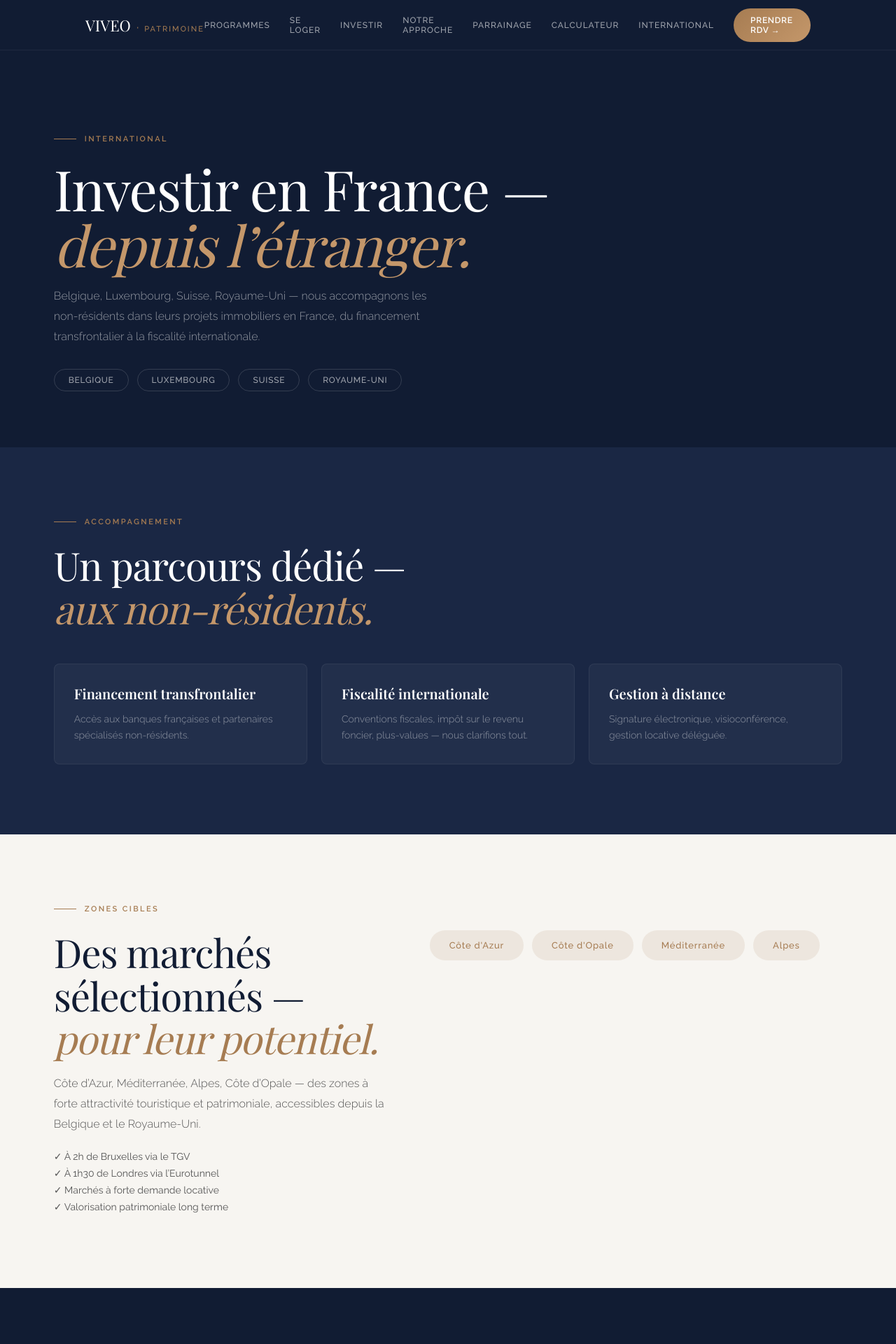
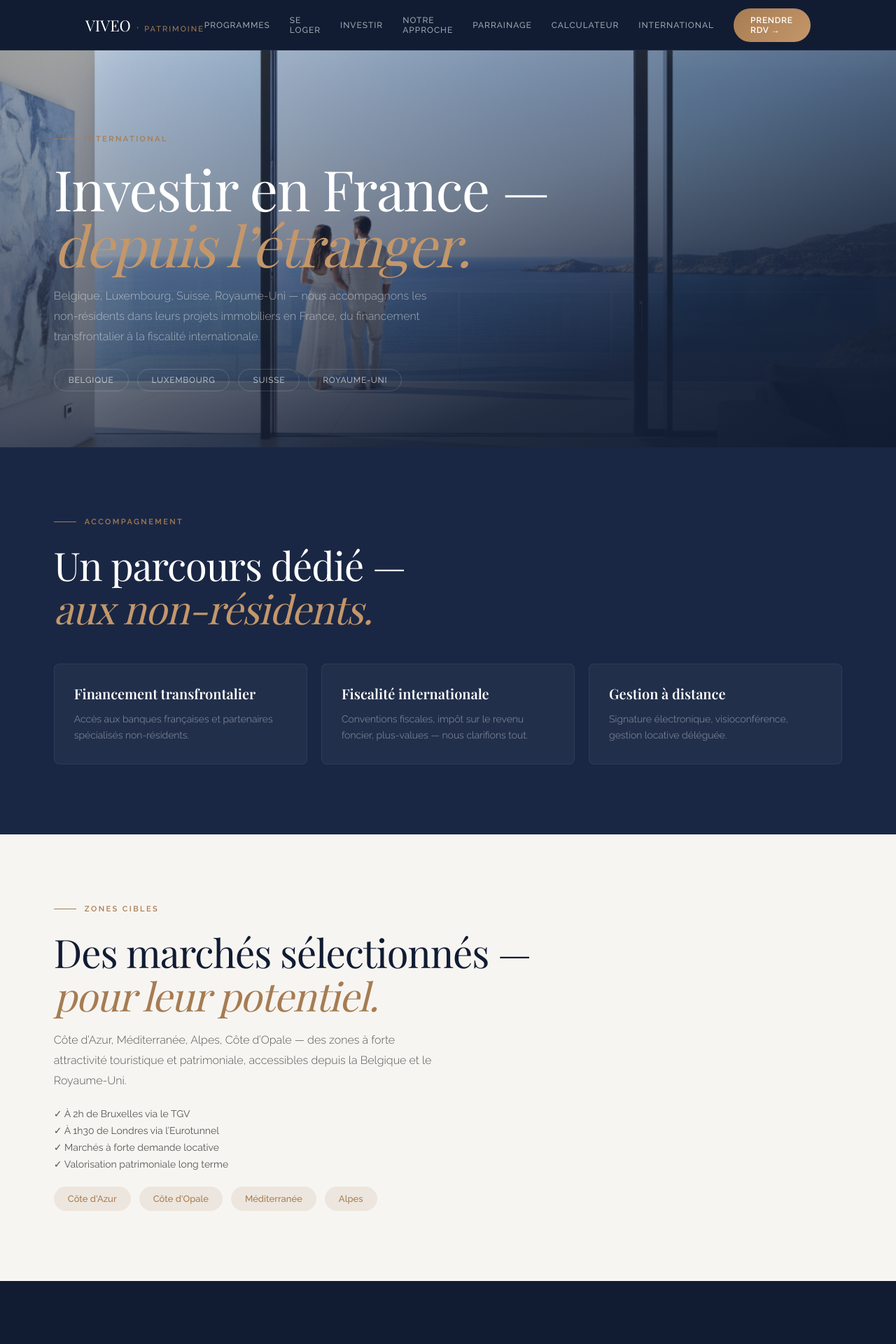
Before and after one commit to tblanchardviveo/viveo-public, a React (Vite) app: page /international in a window 1280 px wide. Shown: the top 1920 px of the page at 70% size. Built offline with nearby package versions, Linux system fonts and the light colour scheme; no server answers; a web font is replaced by a local one.

Commit message:
feat: International - photo hero appartement mer

```diff
--- a/src/pages/International.jsx
+++ b/src/pages/International.jsx
@@ -10,6 +10,7 @@ const pStyle = (c) => ({ fontFamily: "'Raleway',sans-serif", fontWeight: 300, fo
 const cta = { display: 'inline-block', background: 'linear-gradient(135deg,#A67C52,#C4976A)', color: '#fff', borderRadius: 2, padding: '18px 40px', fontFamily: "'Raleway',sans-serif", fontWeight: 600, fontSize: 14, letterSpacing: '0.06em', textTransform: 'uppercase', textDecoration: 'none', marginTop: 32 }
 const pill = { padding: '8px 20px', borderRadius: 20, fontSize: 12, fontFamily: "'Raleway',sans-serif", fontWeight: 500, letterSpacing: '0.06em', color: 'rgba(255,255,255,0.6)', border: '1px solid rgba(255,255,255,0.15)', textDecoration: 'none', textTransform: 'uppercase' }
 const card = (bg) => ({ background: bg || 'rgba(255,255,255,0.04)', borderRadius: 8, padding: 28, border: '1px solid rgba(255,255,255,0.06)' })
+const heroOverlay = 'linear-gradient(160deg,rgba(17,28,51,0.15) 0%,rgba(17,28,51,0.55) 45%,rgba(17,28,51,0.92) 75%,rgba(17,28,51,1.00) 100%)'
 
 function Sec({ children, bg, style }) {
   const [ref, vis] = useReveal()
@@ -20,7 +21,9 @@ export default function International() {
   return (
     <>
       {/* Hero */}
-      <section style={{ background: '#111C33', padding: '120px 6vw 80px' }}>
+      <section style={{ position: 'relative', backgroundImage: "url('/images/IMG_0498.png')", backgroundSize: 'cover', backgroundPosition: 'center', padding: '120px 6vw 80px' }}>
+        <div style={{ position: 'absolute', inset: 0, background: heroOverlay }} />
+        <div style={{ position: 'relative', zIndex: 1 }}>
           <div style={eye}><span style={eyeLine} /><span style={eyeText}>INTERNATIONAL</span></div>
           <h1 style={{ fontFamily: "'Playfair Display',Georgia,serif", fontSize: 'clamp(42px,7vw,80px)', fontWeight: 300, lineHeight: 1, color: '#fff', letterSpacing: '-0.02em' }}>{'Investir en France \u2014'}<br /><em style={{ fontStyle: 'italic', color: '#C4976A' }}>{'depuis l\u2019\u00e9tranger.'}</em></h1>
           <p style={pStyle()}>{'Belgique, Luxembourg, Suisse, Royaume-Uni \u2014 nous accompagnons les non-r\u00e9sidents dans leurs projets immobiliers en France, du financement transfrontalier \u00e0 la fiscalit\u00e9 internationale.'}</p>
@@ -29,6 +32,7 @@ export default function International() {
             <span style={pill}>Luxembourg</span>
             <span style={pill}>Suisse</span>
             <span style={pill}>Royaume-Uni</span>
+          </div>
         </div>
       </section>
 
@@ -46,17 +50,13 @@ export default function International() {
       {/* Section 3 - Zones */}
       <Sec bg="#F7F5F1">
         <div style={eye}><span style={eyeLine} /><span style={eyeText}>ZONES CIBLES</span></div>
-        <div style={{ display: 'flex', gap: 60, flexWrap: 'wrap', alignItems: 'flex-start' }}>
-          <div style={{ flex: '1 1 40%', minWidth: 280 }}>
         <h2 style={h2Style('#111C33')}>{'Des march\u00e9s s\u00e9lectionn\u00e9s \u2014'}<br /><em style={{ fontStyle: 'italic', color: '#A67C52' }}>{'pour leur potentiel.'}</em></h2>
         <p style={pStyle('#555')}>{'C\u00f4te d\u2019Azur, M\u00e9diterran\u00e9e, Alpes, C\u00f4te d\u2019Opale \u2014 des zones \u00e0 forte attractivit\u00e9 touristique et patrimoniale, accessibles depuis la Belgique et le Royaume-Uni.'}</p>
         <div style={{ marginTop: 24 }}>
-              {['\u00c0 2h de Bruxelles via le TGV', '\u00c0 1h30 de Londres via l\u2019Eurotunnel', 'March\u00e9s \u00e0 forte demande locative', 'Valorisation patrimoniale long terme'].map((t, i) => <p key={i} style={{ fontFamily: "'Raleway',sans-serif", fontSize: 14, color: '#555', marginBottom: 8 }}>{'\u2713'} {t}</p>)}
+          {['\u00c0 2h de Bruxelles via le TGV','\u00c0 1h30 de Londres via l\u2019Eurotunnel','March\u00e9s \u00e0 forte demande locative','Valorisation patrimoniale long terme'].map((t,i) => <p key={i} style={{ fontFamily: "'Raleway',sans-serif", fontSize: 14, color: '#555', marginBottom: 8 }}>{'\u2713'} {t}</p>)}
         </div>
-          </div>
-          <div style={{ flex: '1 1 50%', minWidth: 260, display: 'flex', gap: 12, flexWrap: 'wrap' }}>
-            {["C\u00f4te d'Azur", "C\u00f4te d'Opale", 'M\u00e9diterran\u00e9e', 'Alpes'].map((z, i) => <span key={i} style={{ padding: '14px 28px', borderRadius: 24, background: 'rgba(166,124,82,0.12)', color: '#A67C52', fontFamily: "'Raleway',sans-serif", fontWeight: 500, fontSize: 13, letterSpacing: '0.06em' }}>{z}</span>)}
-          </div>
+        <div style={{ display: 'flex', gap: 12, marginTop: 24, flexWrap: 'wrap' }}>
+          {["C\u00f4te d'Azur","C\u00f4te d'Opale",'M\u00e9diterran\u00e9e','Alpes'].map((z,i) => <span key={i} style={{ padding: '10px 20px', borderRadius: 20, background: 'rgba(166,124,82,0.12)', color: '#A67C52', fontFamily: "'Raleway',sans-serif", fontWeight: 500, fontSize: 13 }}>{z}</span>)}
         </div>
       </Sec>
 
@@ -64,21 +64,14 @@ export default function International() {
       <Sec bg="#111C33">
         <div style={eye}><span style={eyeLine} /><span style={eyeText}>VOS AVANTAGES</span></div>
         <div style={{ display: 'grid', gridTemplateColumns: 'repeat(auto-fit,minmax(240px,1fr))', gap: 20, marginTop: 32 }}>
-          {[
-            ['100% \u00e0 distance', 'Tout le parcours peut se faire en visio et signature \u00e9lectronique.'],
-            ['Interlocuteur unique', 'Un chef de projet d\u00e9di\u00e9 qui parle votre langue.'],
-            ['R\u00e9seau bancaire', 'Partenaires sp\u00e9cialis\u00e9s dans le financement des non-r\u00e9sidents.'],
-            ['Expertise fiscale', 'Ma\u00eetrise des conventions bilat\u00e9rales et de la fiscalit\u00e9 crois\u00e9e.']
-          ].map(([t, d], i) => <div key={i} style={{ background: '#F7F5F1', borderRadius: 8, padding: 28 }}><h3 style={{ fontFamily: "'Playfair Display',Georgia,serif", fontSize: 20, color: '#111C33', marginBottom: 8 }}>{t}</h3><p style={{ fontFamily: "'Raleway',sans-serif", fontWeight: 300, fontSize: 14, color: '#555', lineHeight: 1.7 }}>{d}</p></div>)}
+          {[['100% \u00e0 distance','Tout le parcours peut se faire en visio et signature \u00e9lectronique.'],['Interlocuteur unique','Un chef de projet d\u00e9di\u00e9 qui parle votre langue.'],['R\u00e9seau bancaire','Partenaires sp\u00e9cialis\u00e9s dans le financement des non-r\u00e9sidents.'],['Expertise fiscale','Ma\u00eetrise des conventions bilat\u00e9rales et de la fiscalit\u00e9 crois\u00e9e.']].map(([t,d],i) => <div key={i} style={{ background: '#F7F5F1', borderRadius: 8, padding: 28 }}><h3 style={{ fontFamily: "'Playfair Display',Georgia,serif", fontSize: 20, color: '#111C33', marginBottom: 8 }}>{t}</h3><p style={{ fontFamily: "'Raleway',sans-serif", fontWeight: 300, fontSize: 14, color: '#555', lineHeight: 1.7 }}>{d}</p></div>)}
         </div>
       </Sec>
 
       {/* CTA Final */}
       <Sec bg="#F7F5F1" style={{ textAlign: 'center' }}>
         <h2 style={h2Style('#111C33')}>{'Parlons de votre projet international.'}</h2>
-        <div style={{ marginTop: 8 }}>
         <a href={`${WP}/rdv-decouverte/`} style={cta}>{'Demander mon RDV D\u00e9couverte \u2192'}</a>
-        </div>
       </Sec>
     </>
   )
```
Lines whose indentation alone changed are shown as unchanged.
